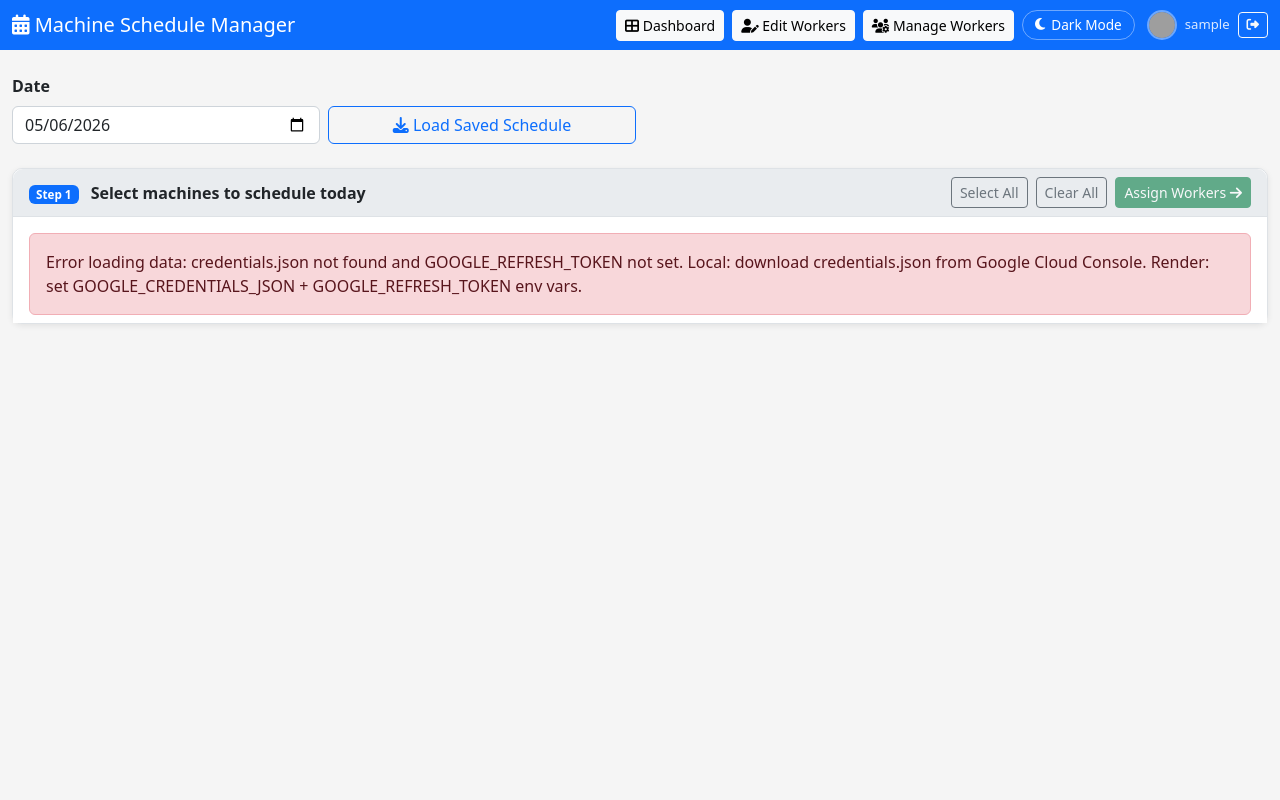
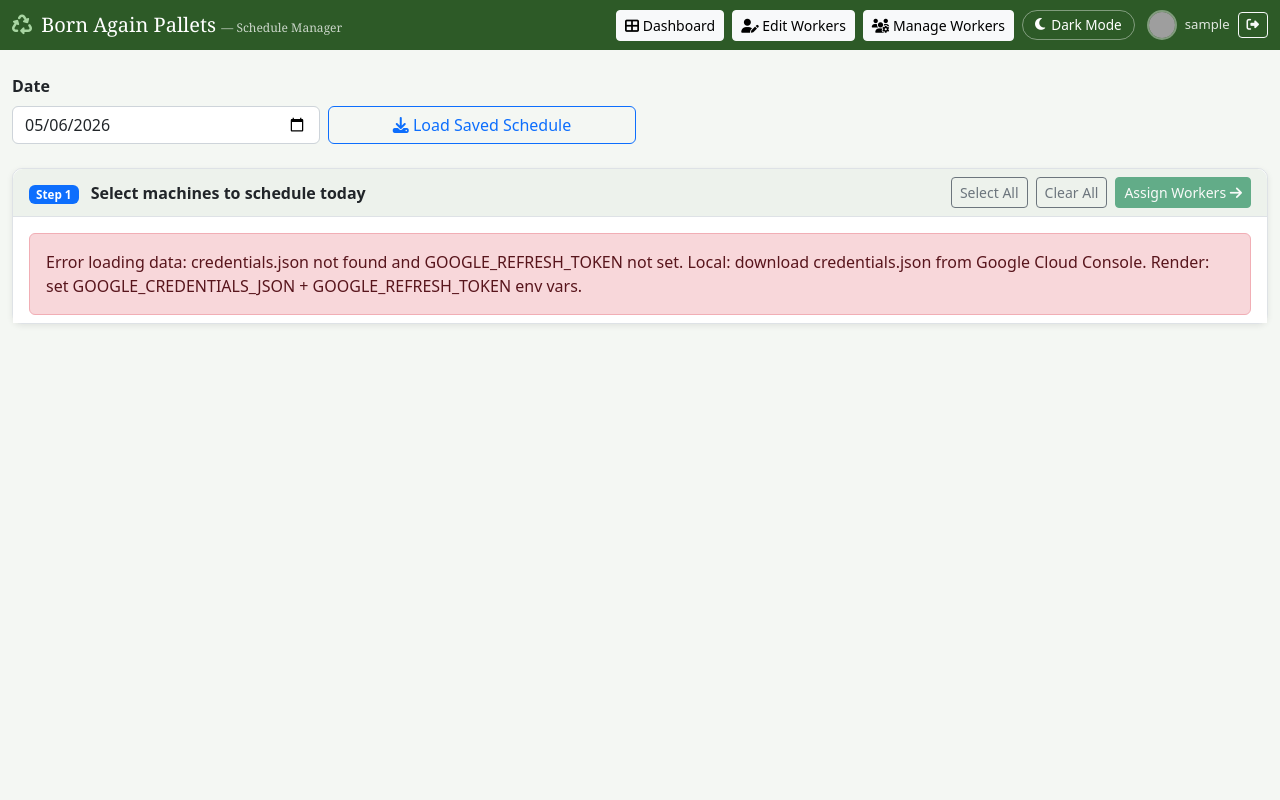
Before and after one commit to MatheusDVizzotto/schedules, a Flask app: page / in a window 1280 px wide. Run offline with Flask 3, Linux system fonts and the light colour scheme; the visitor is signed in with stand-in values (Sample User, id 1); parts of the project's set-up code (start-up, migrations or seed data) failed here and were passed over; grey boxes are pictures that could not be loaded.

Commit message:
branding

```diff
--- a/static/css/style.css
+++ b/static/css/style.css
@@ -1,3 +1,4 @@
+/* Born Again Pallets — Brand: Forest Green #2d5a27 + Timber Brown #8B4513 */
 /* ═══════════════════════════════════════════════════════════════
    style.css — Machine Schedule Manager
    Responsive (mobile/tablet/desktop) + Dark mode
@@ -5,7 +6,7 @@
 
 /* ── CSS variables (light mode defaults) ─────────────────────── */
 :root {
-    --bg:           #f5f5f5;
+    --bg:           #f4f7f3;
     --surface:      #ffffff;
     --surface2:     #f8f9fa;
     --border:       #dee2e6;
@@ -13,13 +14,13 @@
     --text-muted:   #6c757d;
     --card-shadow:  0 2px 6px rgba(0,0,0,0.08);
     --card-hover:   0 4px 14px rgba(0,0,0,0.13);
-    --header-bg:    #e9ecef;
-    --worker-bar:   #0d6efd;
+    --header-bg:    #edf2ec;
+    --worker-bar:   #2d5a27;
     --input-bg:     #ffffff;
     --input-border: #ced4da;
     --input-text:   #212529;
     --scrollbar:    #adb5bd;
-    --filter-hover: #f0f2f5;
+    --filter-hover: #ebf2ea;
     --table-stripe: #f8f9fa;
 }
 
@@ -34,7 +35,7 @@
     --card-shadow:  0 2px 8px rgba(0,0,0,0.5);
     --card-hover:   0 4px 18px rgba(0,0,0,0.7);
     --header-bg:    #2c2c2c;
-    --worker-bar:   #4d9aff;
+    --worker-bar:   #5a9e52;
     --input-bg:     #2a2a2a;
     --input-border: #4a4a4a;
     --input-text:   #e8e8e8;
@@ -56,7 +57,7 @@ body {
 
 /* ── Navbar dark mode ─────────────────────────────────────────── */
 [data-theme="dark"] .navbar.bg-primary {
-    background-color: #1a3a6e !important;
+    background-color: #1a3516 !important;
 }
 
 /* ── Dark mode toggle button ──────────────────────────────────── */
@@ -226,11 +227,11 @@ input[type="time"] { font-size: 0.95rem; }
     color: #eee;
 }
 [data-theme="dark"] .btn-outline-primary {
-    border-color: #4d9aff;
-    color: #4d9aff;
+    border-color: #5a9e52;
+    color: #5a9e52;
 }
 [data-theme="dark"] .btn-outline-primary:hover {
-    background-color: #1a3a6e;
+    background-color: #1a3516;
     color: #fff;
 }
 [data-theme="dark"] .btn-light {
--- a/templates/index.html
+++ b/templates/index.html
@@ -3,10 +3,11 @@
 <head>
     <meta charset="UTF-8">
     <meta name="viewport" content="width=device-width, initial-scale=1.0">
-    <title>Machine Schedule Manager</title>
+    <title>Schedule Manager — Born Again Pallets</title>
     <link href="https://cdn.jsdelivr.net/npm/bootstrap@5.3.0/dist/css/bootstrap.min.css" rel="stylesheet">
     <link href="https://cdnjs.cloudflare.com/ajax/libs/font-awesome/6.4.0/css/all.min.css" rel="stylesheet">
     <link href="{{ url_for('static', filename='css/style.css') }}" rel="stylesheet">
+    <link rel="icon" href="https://www.bornagainpallets.com/favicon.ico" type="image/x-icon">
     <!-- Apply saved theme before paint to avoid flash -->
     <script>
         (function(){
@@ -16,13 +17,14 @@
     </script>
 </head>
 <body>
-    <nav class="navbar navbar-dark bg-primary">
+    <nav class="navbar navbar-dark" style="background-color: #2d5a27 !important;">
         <div class="container-fluid">
-            <span class="navbar-brand mb-0 h1">
-                <i class="fas fa-calendar-alt"></i>
-                <span class="d-none d-sm-inline">Machine Schedule Manager</span>
-                <span class="d-inline d-sm-none">Scheduler</span>
-            </span>
+            <a href="https://www.bornagainpallets.com" target="_blank" class="navbar-brand mb-0 h1 text-decoration-none" style="font-family: Georgia, serif;">
+                <i class="fas fa-recycle me-1" style="color:#a8d5a2;"></i>
+                <span class="d-none d-sm-inline">Born Again Pallets</span>
+                <span class="d-inline d-sm-none">BAP</span>
+                <small class="d-none d-md-inline fw-normal opacity-75" style="font-size:0.6em;"> — Schedule Manager</small>
+            </a>
             <div class="d-flex align-items-center gap-2 flex-wrap">
                                 <a href="/dashboard" class="btn btn-light btn-sm">
                     <i class="fas fa-th-large"></i>
```
Also changed, not shown: templates/admin.html (+9 -6 lines), templates/dashboard.html (+10 -7 lines), templates/login.html (+7 -6 lines), templates/workers.html (+9 -6 lines).
